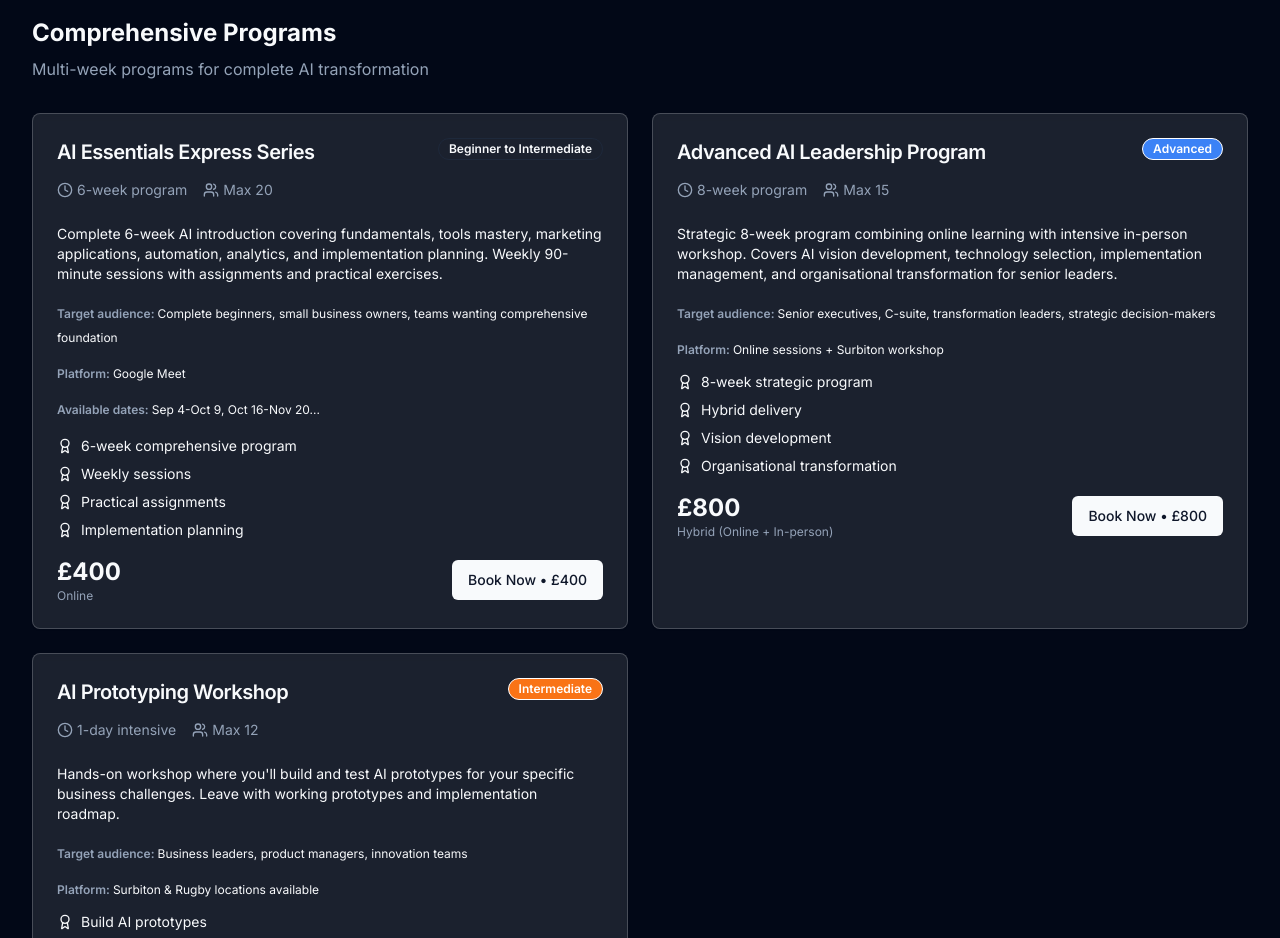
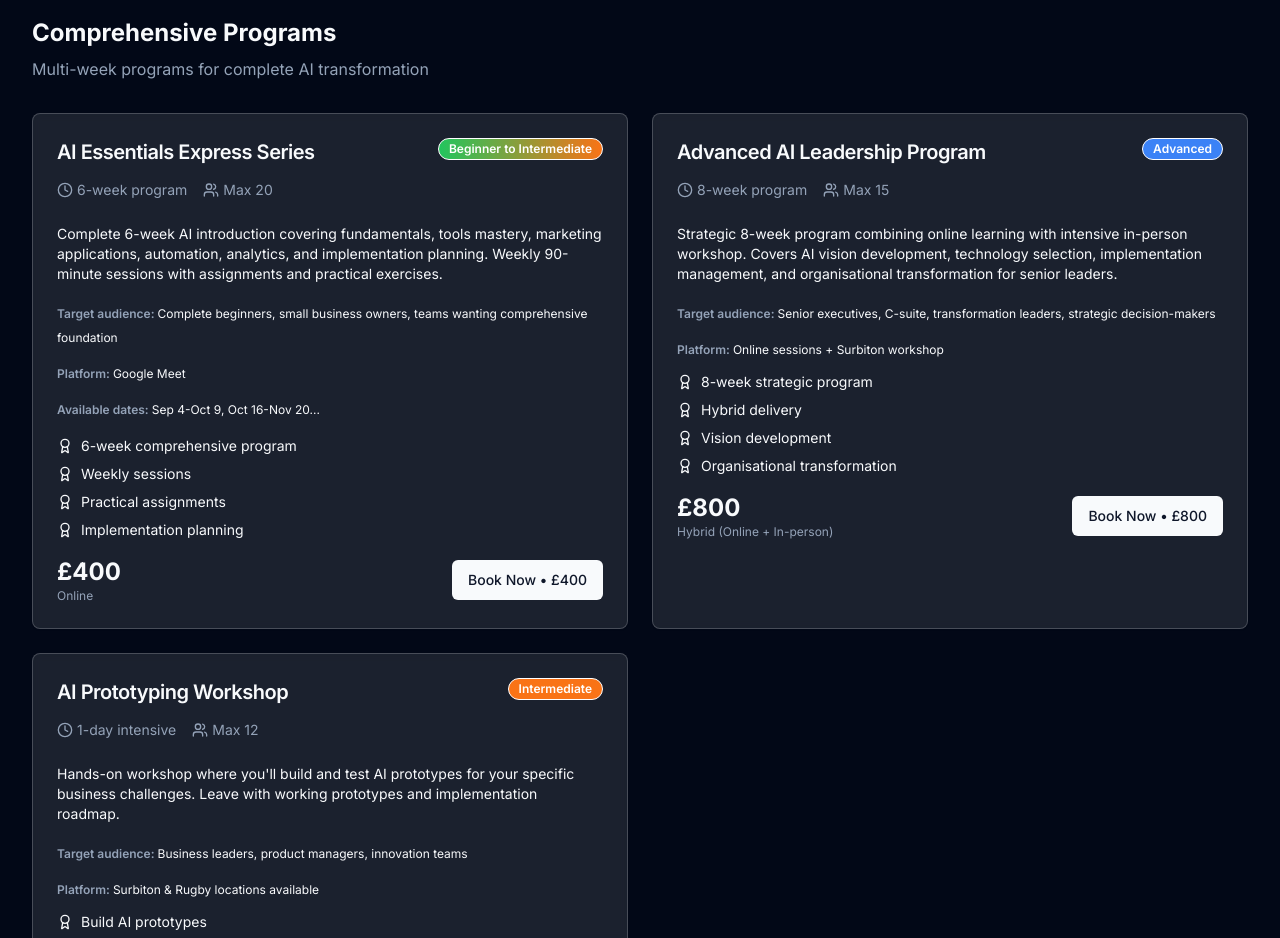
Before and after one commit to ATSUK-23/ats-website, a React (Vite) app: page /training in a window 1280 px wide. Shown: the part 4680-5618 px from the top of the page. Built offline with nearby package versions, Linux system fonts and the light colour scheme.

Commit message:
Update training tab colors
Change the 'Beginner to Intermediate' tab to have a gradient background from green on the left to orange on the right, with white text and a white border.

```diff
--- a/src/pages/Training.tsx
+++ b/src/pages/Training.tsx
@@ -332,6 +332,7 @@ export default function Training() {
                               course.level === 'Beginner' ? 'bg-green-500 border-white text-white' :
                               course.level === 'Intermediate' ? 'bg-orange-500 border-white text-white' :
                               course.level === 'Advanced' ? 'bg-blue-500 border-white text-white' :
+                              course.level === 'Beginner to Intermediate' ? 'bg-gradient-to-r from-green-500 to-orange-500 border-white text-white' :
                               ''
                             }
                           >
```
